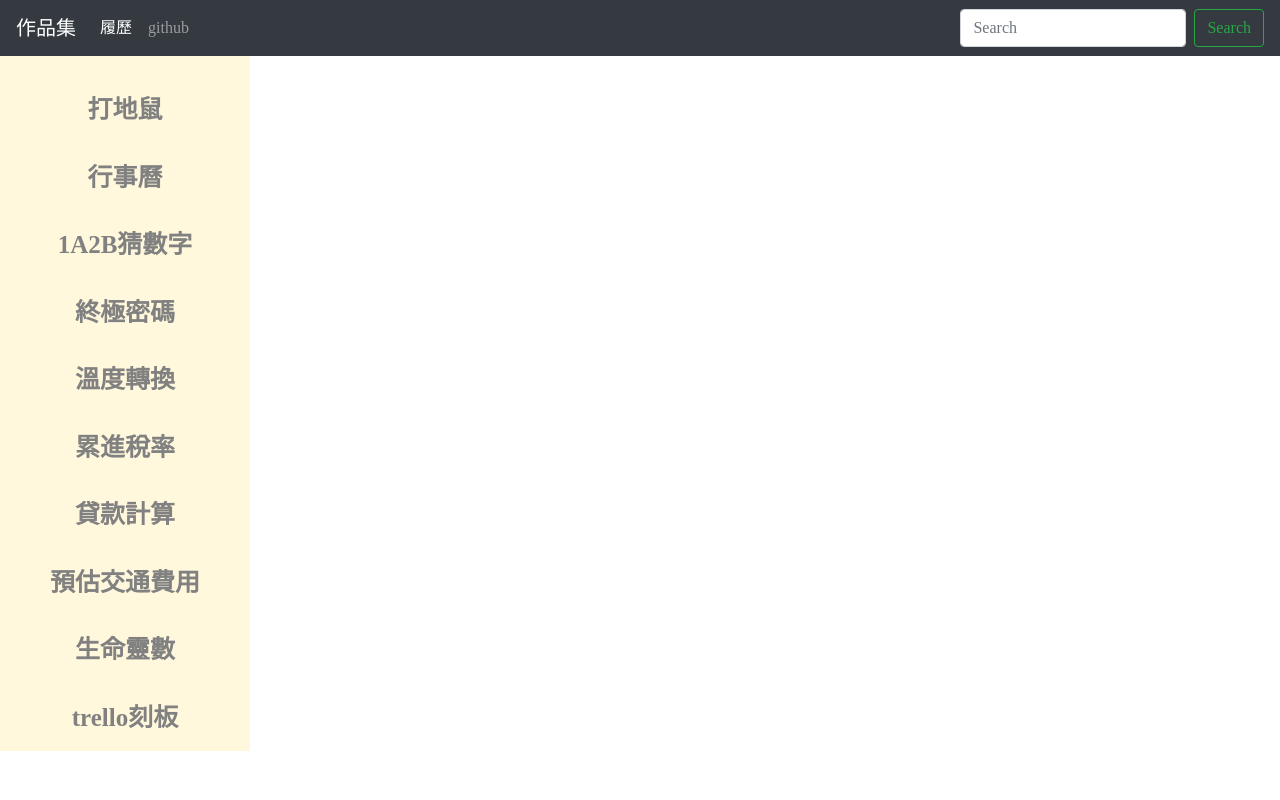
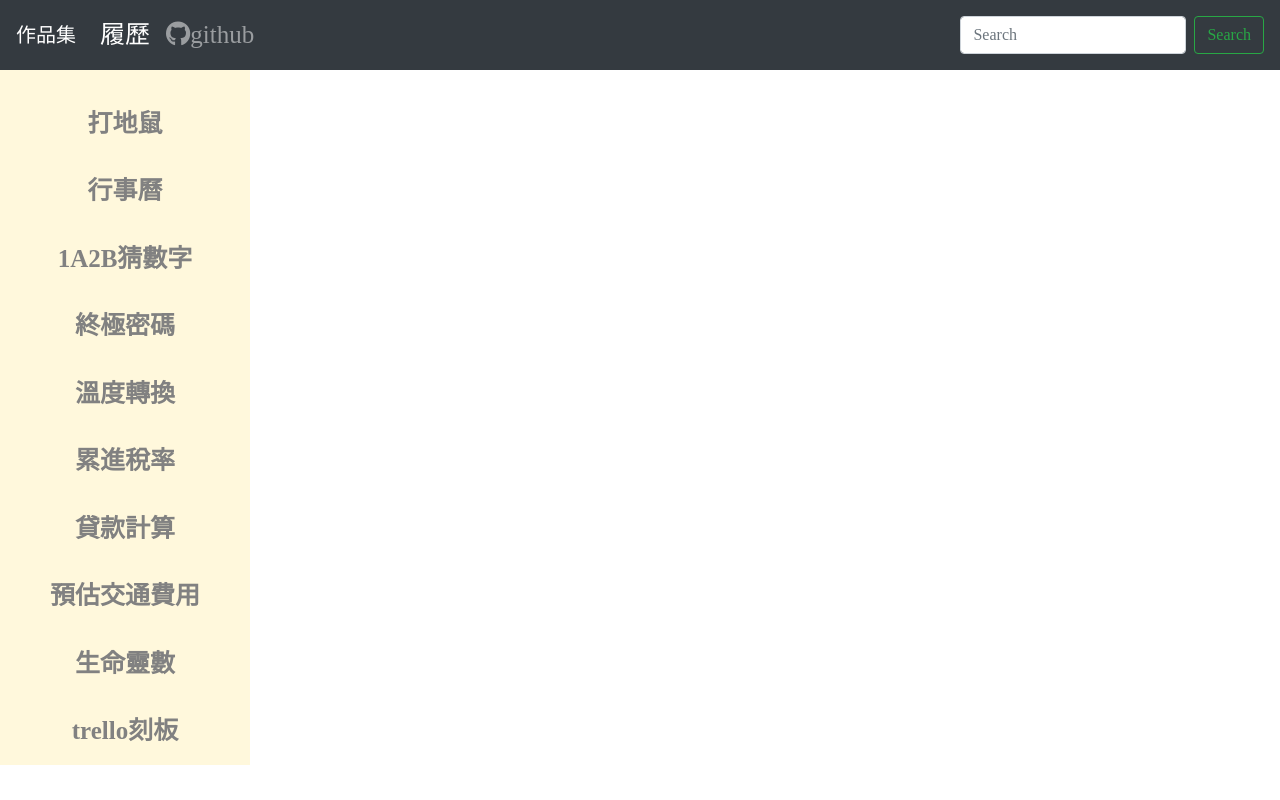
Before and after one commit to hungyunhsuan/JS, a plain HTML site: page works.html in a window 1280 px wide. Drawn offline with nearby package versions, Linux system fonts and the light colour scheme.

Commit message:
加入圖片

```diff
--- a/works.html
+++ b/works.html
@@ -6,7 +6,7 @@
     <!-- Required meta tags -->
     <meta charset="utf-8">
     <meta name="viewport" content="width=device-width, initial-scale=1, shrink-to-fit=no">
-
+    <link rel="stylesheet" href="https://use.fontawesome.com/releases/v5.0.13/css/all.css" integrity="sha384-DNOHZ68U8hZfKXOrtjWvjxusGo9WQnrNx2sqG0tfsghAvtVlRW3tvkXWZh58N9jp" crossorigin="anonymous">
     <!-- Bootstrap CSS -->
     <link rel="stylesheet" href="https://maxcdn.bootstrapcdn.com/bootstrap/4.0.0/css/bootstrap.min.css" integrity="sha384-Gn5384xqQ1aoWXA+058RXPxPg6fy4IWvTNh0E263XmFcJlSAwiGgFAW/dAiS6JXm"
         crossorigin="anonymous">
@@ -37,6 +37,11 @@
             background-color: cornsilk;
             padding-top: 20px;
         }
+
+        .nav-link
+        {
+            font-size: 25px;
+        }
     </style>
 
 </head>
@@ -60,7 +65,7 @@
                                 </a>
                             </li>
                             <li class="nav-item">
-                                <a class="nav-link" href="https://github.com/hungyunhsuan">github</a>
+                                <a class="nav-link" href="https://github.com/hungyunhsuan"><i class="fab fa-github"></i>github</a>
                             </li>
 
                         </ul>
```
Also changed, not shown: README.md.
